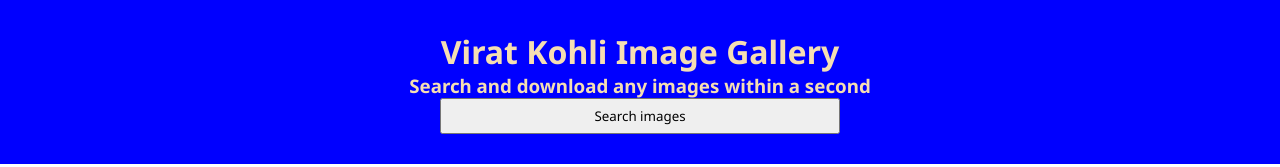
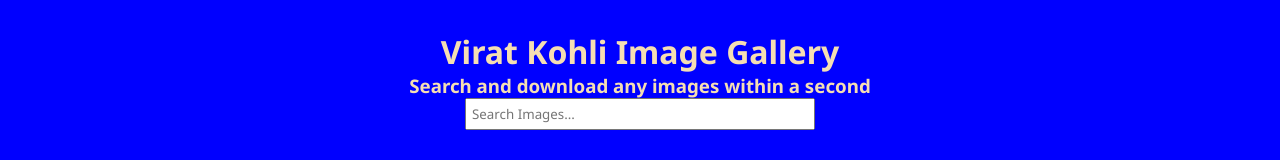
Before and after one commit to HarshMishra23/Virat-Kohli-Photo-Gallery, a plain HTML site: page index.html in a window 1280 px wide. Shown: the top 167 px of the page. Drawn offline with Linux system fonts and the light colour scheme.

Commit message:
change search button

```diff
--- a/index.html
+++ b/index.html
@@ -10,7 +10,7 @@
     <header>
         <h1>Virat Kohli Image Gallery </h1>
         <h3>Search and download any images within a second</h3>
-        <button id="search-btn">Search images</button>
+        <input type="text" placeholder="Search Images..." class="search-bar">
     </header>
 
     <span id="para">
--- a/style.css
+++ b/style.css
@@ -22,9 +22,9 @@ header{
     top: 0;
 }
 
-#search-btn{
-    width: 400px;
-    padding: 7px;
+.search-bar{
+    width: 350px;
+    padding: 5px;
 
 }
 
```
